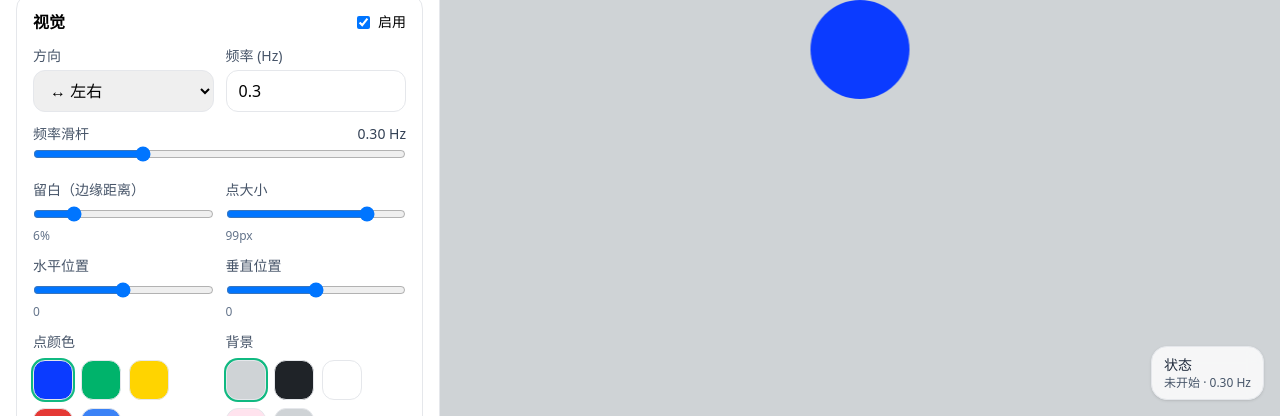
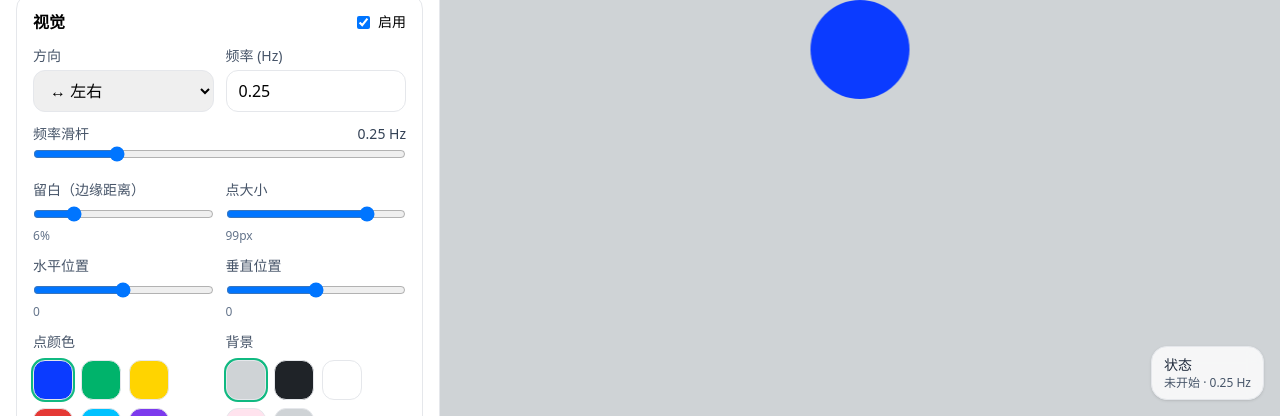
Before and after one commit to matt6wu/emdr, a React (Vite) app: page / in a window 1280 px wide. Shown: the part 384-800 px from the top of the page. Built offline with nearby package versions, Linux system fonts and the light colour scheme.

Commit message:
tune defaults and expand colors

```diff
--- a/src/App.jsx
+++ b/src/App.jsx
@@ -18,7 +18,7 @@ export default function App() {
 
   const [visualEnabled, setVisualEnabled] = useState(true);
   const [direction, setDirection] = useState("lr");
-  const [freqHz, setFreqHz] = useState(0.3);
+  const [freqHz, setFreqHz] = useState(0.25);
   const [marginPct, setMarginPct] = useState(6);
   const [dotSize, setDotSize] = useState(99);
   const [dotColorMode, setDotColorMode] = useState("blue");
@@ -129,7 +129,7 @@ export default function App() {
     setTimeout(() => {
       if (!randomizeEnabled) return;
 
-      if (randomizeTargets.freq) setFreqHz(parseFloat(randBetween(0.4, 0.8).toFixed(2)));
+      if (randomizeTargets.freq) setFreqHz(parseFloat(randBetween(0.1, 0.35).toFixed(2)));
       if (randomizeTargets.direction) setDirection(randItem(DIRECTIONS).id);
       if (randomizeTargets.dotColor) {
         const choices = DOT_COLORS.filter((c) => c.id !== "custom");
@@ -202,7 +202,7 @@ export default function App() {
     setMarginPct(6);
     setDotSize(99);
     setDirection("lr");
-    setFreqHz(0.3);
+    setFreqHz(0.25);
     setDotEmojiMode(false);
     setDotEmoji("●");
     setDotColorMode("blue");
--- a/src/constants/presets.js
+++ b/src/constants/presets.js
@@ -26,6 +26,11 @@ export const DOT_COLORS = [
   { id: "green", hex: "#00b36b", name: "绿" },
   { id: "yellow", hex: "#ffd400", name: "黄" },
   { id: "red", hex: "#e53935", name: "红" },
+  { id: "cyan", hex: "#00c2ff", name: "青" },
+  { id: "purple", hex: "#7c3aed", name: "紫" },
+  { id: "orange", hex: "#ff7a00", name: "橙" },
+  { id: "pink", hex: "#ff4d8d", name: "粉" },
+  { id: "lime", hex: "#7bdc00", name: "黄绿" },
   { id: "custom", hex: "#ffffff", name: "自定义" }
 ];
 
```
Also changed, not shown: 1 other file (tests, documents, lock files or other folders).
